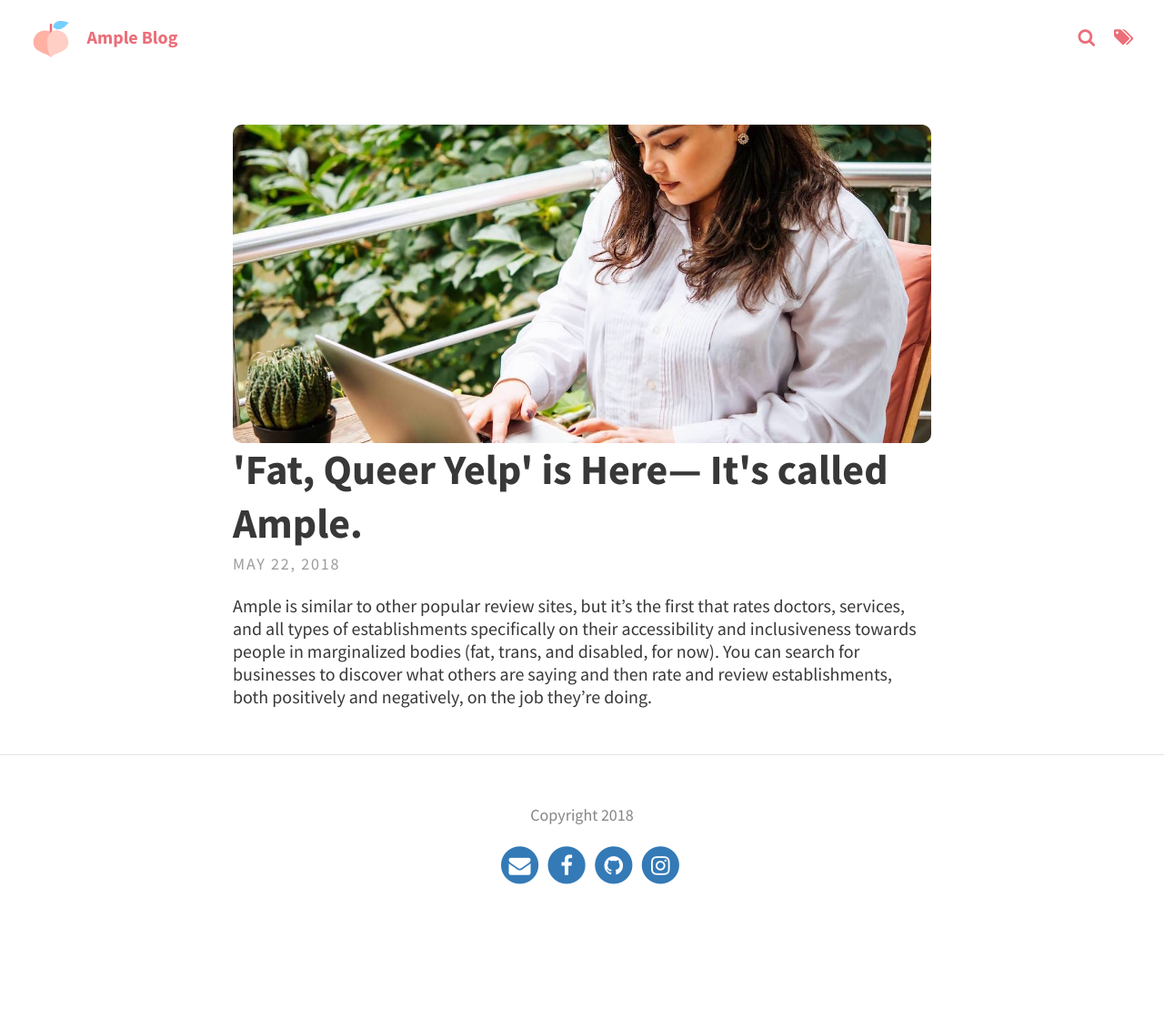
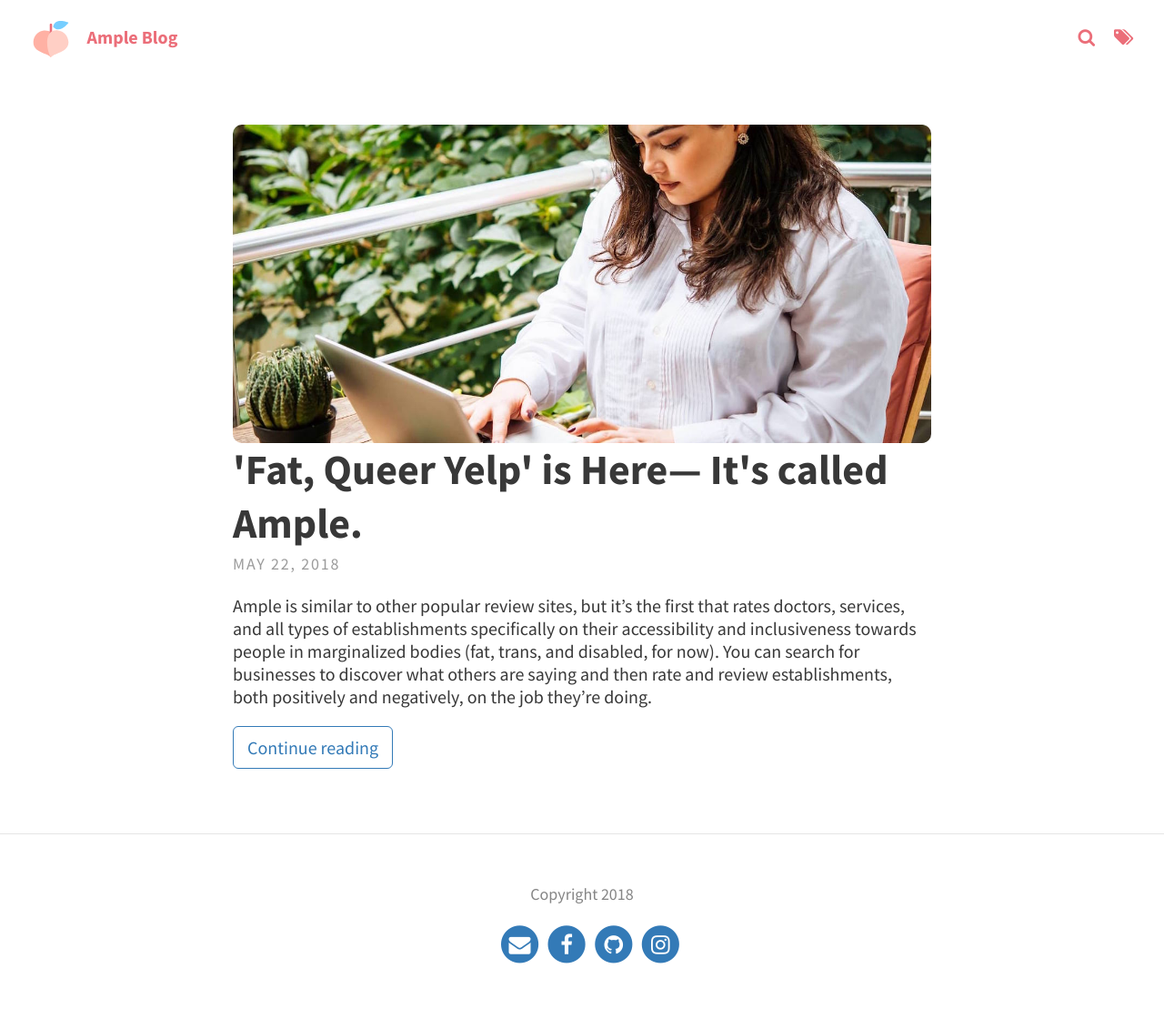
Before and after one commit to uhlissuh/ample, a Jekyll site: the page built from docs/index.html, in a window 1280 px wide. Shown: the whole page at 91% size. Built offline with Jekyll 4.4.1, drawn with Linux system fonts in a browser that asks for light colours; the list of posts is cut into pages by our own code; before the commit the page ends 1044 px from its top, so only the background shows below that.

Commit message:
Add read more button

```diff
--- a/docs/_layouts/home.html
+++ b/docs/_layouts/home.html
@@ -30,11 +30,13 @@
             </p>
           </header>
           <div class="excerpt">
-              {{ post.excerpt | strip_html | escape }}
-            <!--{{ post.content | strip_html | truncate: "250" }}-->
-            <!--<a class="button" href="{{ post.url | prepend: site.baseurl }}">
-              {{ site.theme_settings.str_continue_reading }}
-            </a>-->
+            {{ post.excerpt | strip_html | escape }}
+
+            <div>
+              <a class="button" href="{{ post.url | prepend: site.baseurl }}">
+                {{ site.theme_settings.str_continue_reading }}
+              </a>
+            </div>
           </div>
       </span>
     </div>
```
